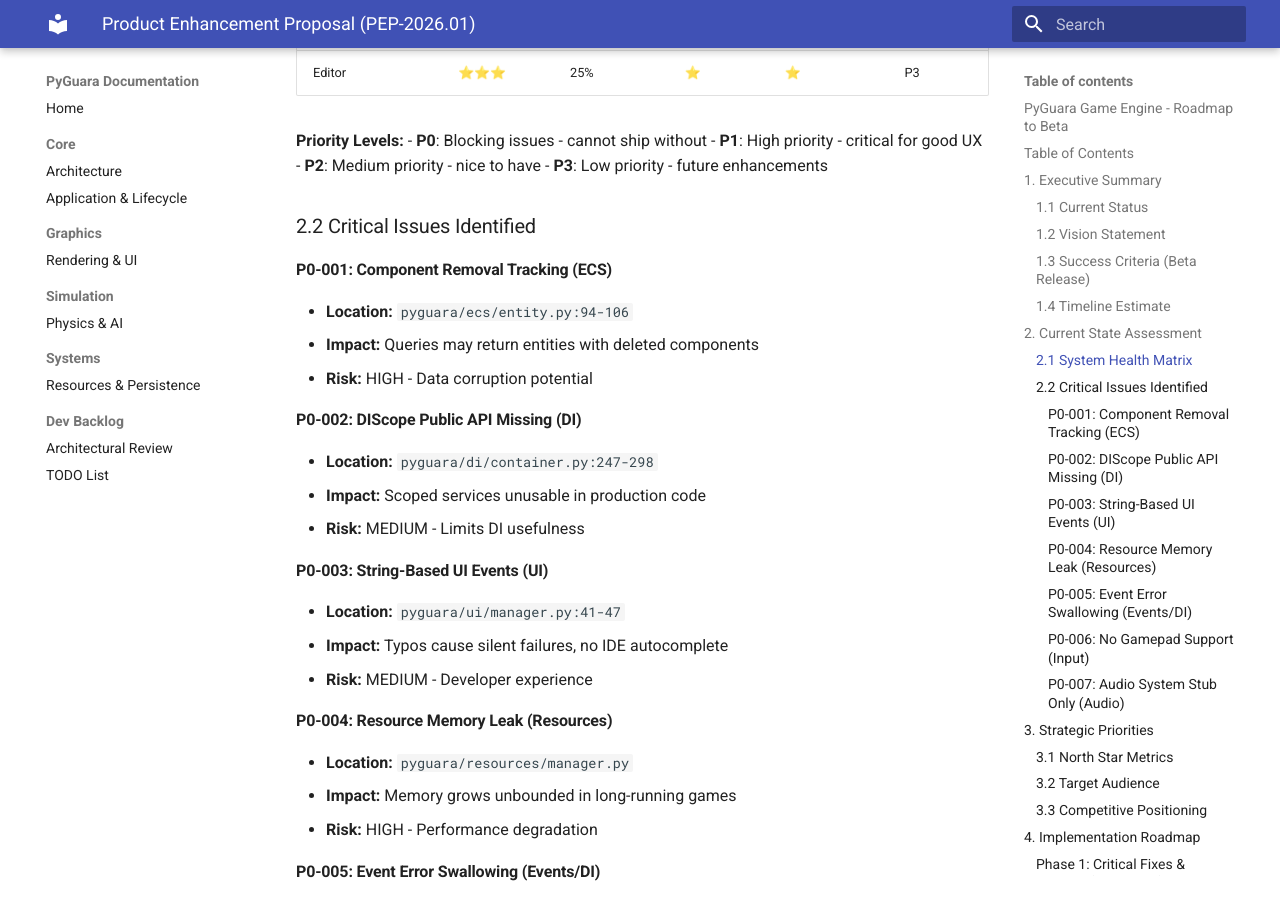
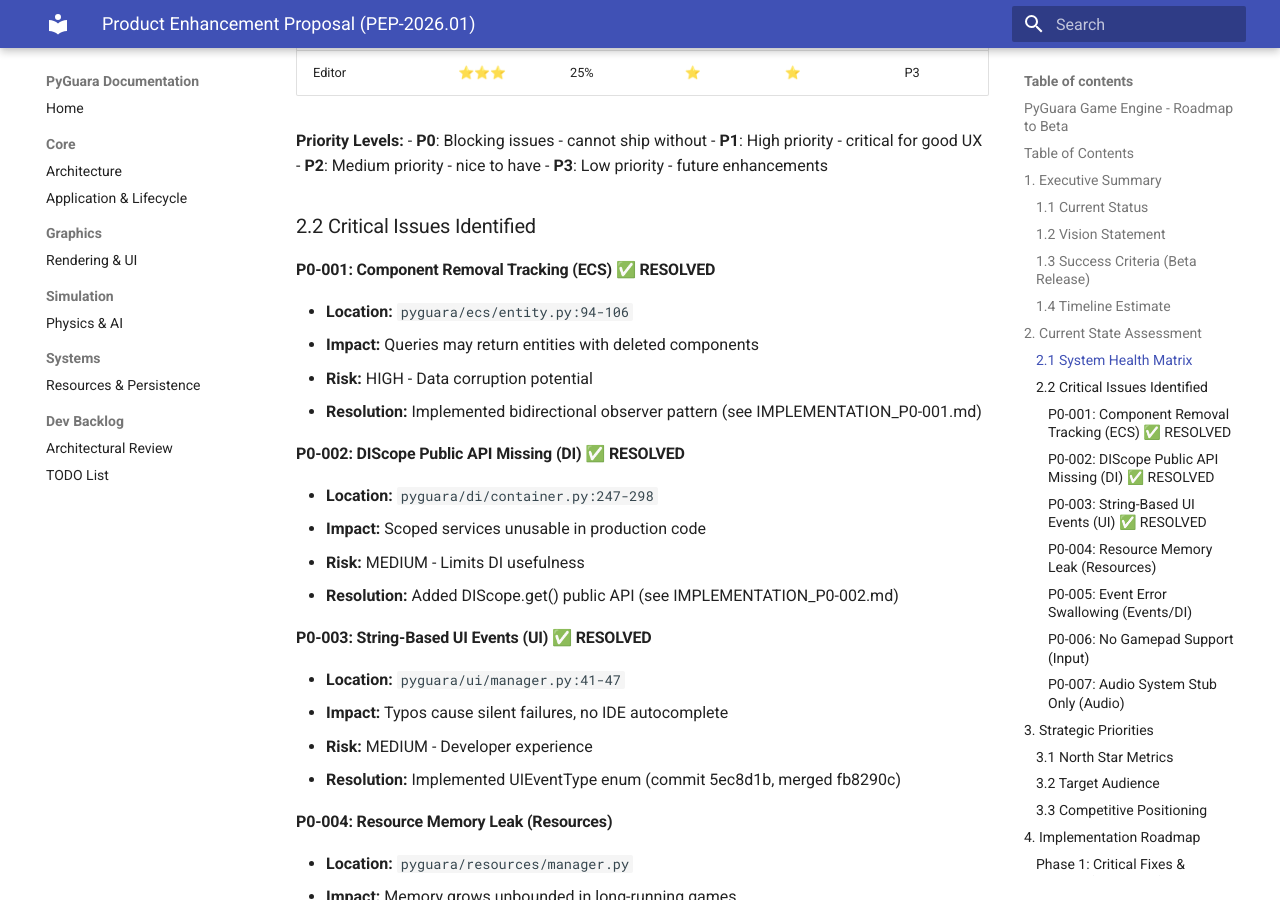
Before and after one commit to Wedeueis/pyguara, an MkDocs documentation site: the page built from docs/dev/backlog/2026-01-09-product-enhancement-proposal.md, in a window 1280 px wide and 900 px high, scrolled down 2363 px. Built offline with MkDocs 1.6.1 and Material for MkDocs 9.7.7, drawn with Linux system fonts in a browser that asks for light colours.

Commit message:
docs: mark P0-001, P0-002, P0-003 as resolved in PEP
Updated product enhancement proposal to reflect completion of first
three P0 issues:
- P0-001: Component Removal Tracking (ECS) - RESOLVED
- P0-002: DIScope Public API (DI) - RESOLVED
- P0-003: UI Event Type Enum (UI) - RESOLVED

Progress: 3/7 P0 issues complete (43%)

🤖 Generated with [Claude Code](https://claude.com/claude-code)

Co-Authored-By: Claude Sonnet 4.5 <noreply@anthropic.com>

```diff
--- a/docs/dev/backlog/2026-01-09-product-enhancement-proposal.md
+++ b/docs/dev/backlog/2026-01-09-product-enhancement-proposal.md
@@ -78,20 +78,23 @@ Transform PyGuara from a pre-alpha engine with excellent architecture into a **p
 
 ### 2.2 Critical Issues Identified
 
-#### P0-001: Component Removal Tracking (ECS)
+#### P0-001: Component Removal Tracking (ECS) ✅ RESOLVED
 - **Location:** `pyguara/ecs/entity.py:94-106`
 - **Impact:** Queries may return entities with deleted components
 - **Risk:** HIGH - Data corruption potential
-
-#### P0-002: DIScope Public API Missing (DI)
+- **Resolution:** Implemented bidirectional observer pattern (see IMPLEMENTATION_P0-001.md)
+
+#### P0-002: DIScope Public API Missing (DI) ✅ RESOLVED
 - **Location:** `pyguara/di/container.py:247-298`
 - **Impact:** Scoped services unusable in production code
 - **Risk:** MEDIUM - Limits DI usefulness
-
-#### P0-003: String-Based UI Events (UI)
+- **Resolution:** Added DIScope.get() public API (see IMPLEMENTATION_P0-002.md)
+
+#### P0-003: String-Based UI Events (UI) ✅ RESOLVED
 - **Location:** `pyguara/ui/manager.py:41-47`
 - **Impact:** Typos cause silent failures, no IDE autocomplete
 - **Risk:** MEDIUM - Developer experience
+- **Resolution:** Implemented UIEventType enum (commit 5ec8d1b, merged fb8290c)
 
 #### P0-004: Resource Memory Leak (Resources)
 - **Location:** `pyguara/resources/manager.py`
@@ -155,9 +158,9 @@ Transform PyGuara from a pre-alpha engine with excellent architecture into a **p
 **Goal:** Resolve all P0 issues, achieve zero known crashes
 
 #### Week 1: Core System Fixes
-- [ ] **P0-001**: Implement component removal tracking
-- [ ] **P0-002**: Add DIScope.get() public API
-- [ ] **P0-003**: Create UIEventType enum
+- [x] **P0-001**: Implement component removal tracking
+- [x] **P0-002**: Add DIScope.get() public API
+- [x] **P0-003**: Create UIEventType enum
 - [ ] **P0-005**: Configurable error handling strategy
 - [ ] Test coverage for all fixes ≥ 90%
 
```
